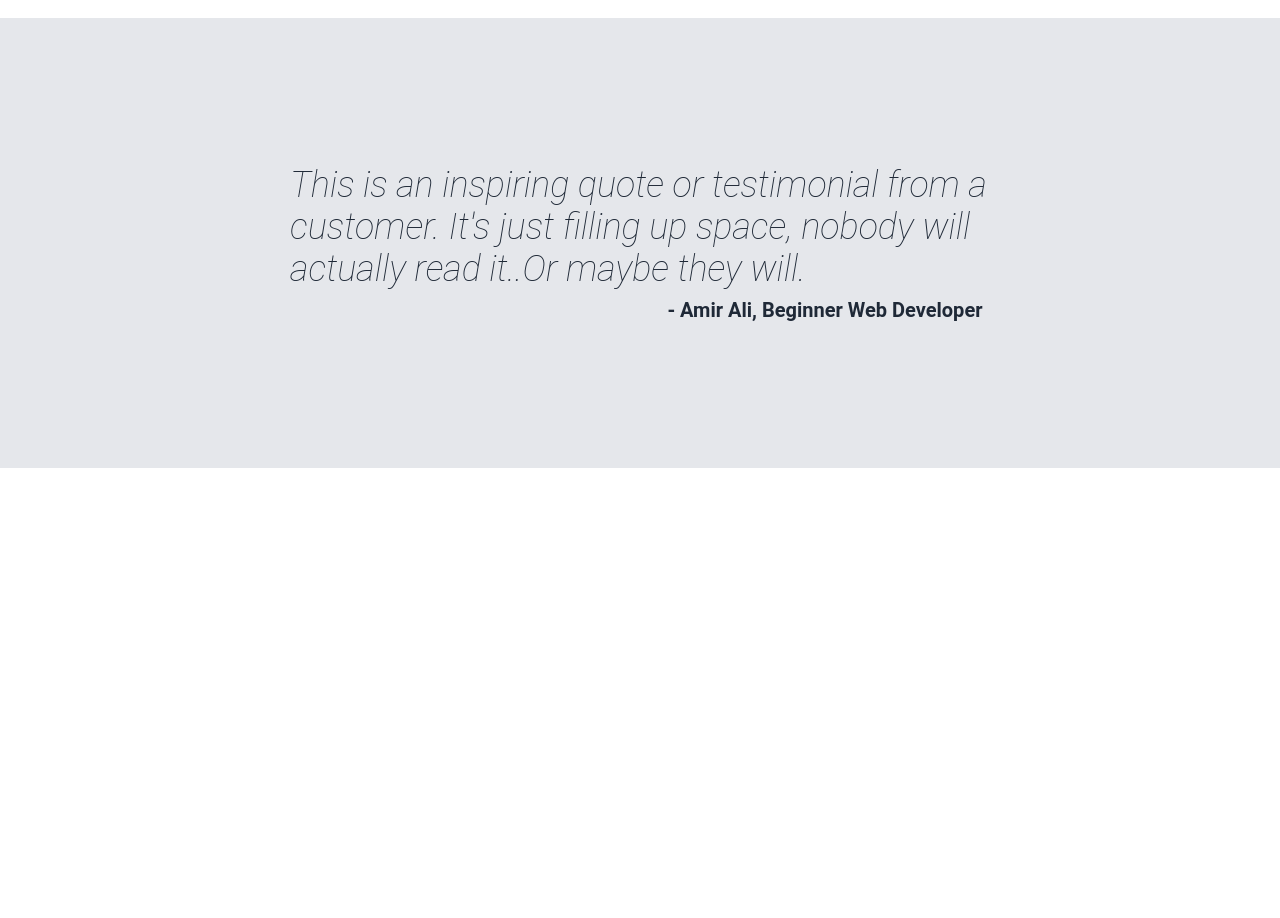
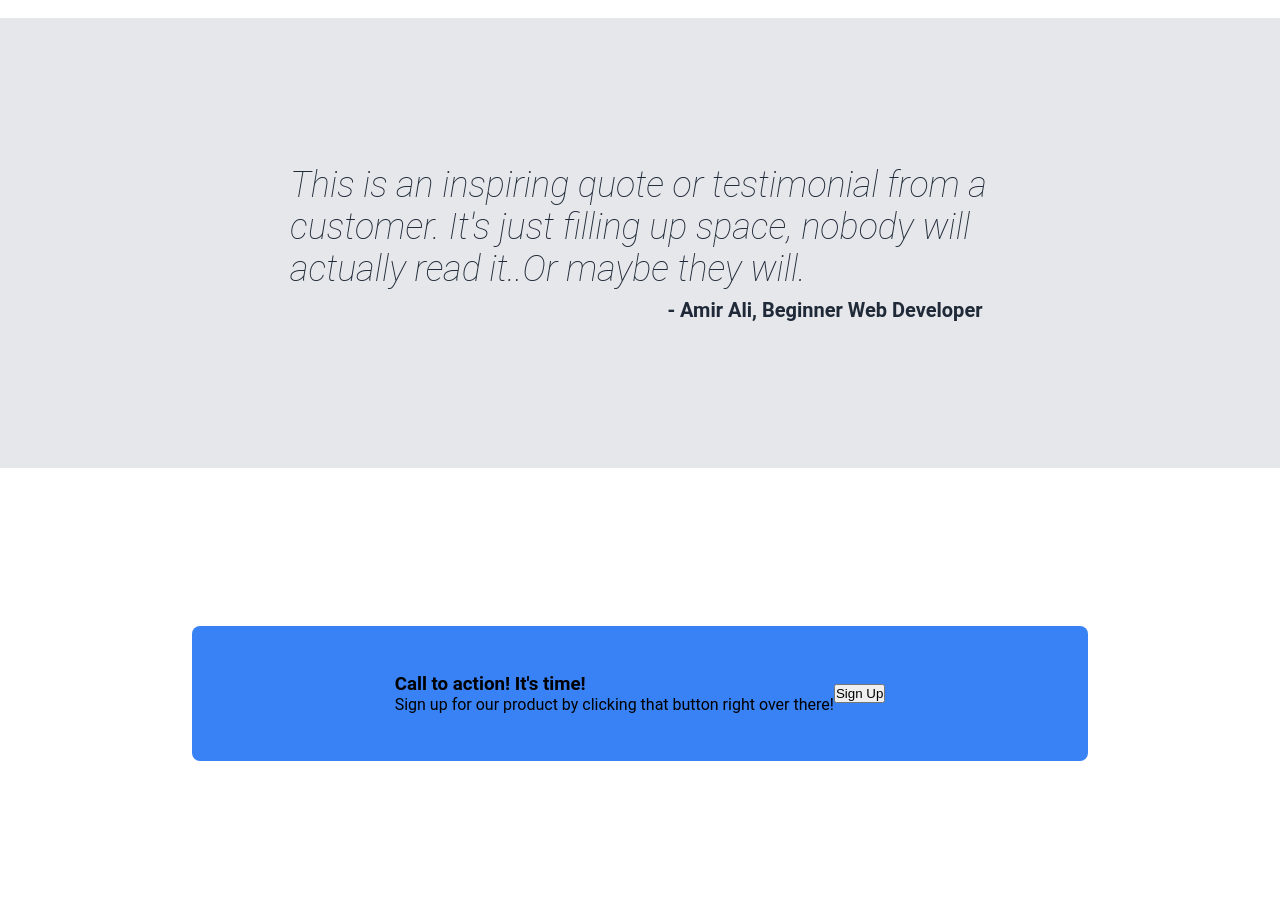
Before and after one commit to satele99/project-landing-page, a plain HTML site: page index.html in a window 1280 px wide. Shown: the part 792-1710 px from the top of the page. Before the commit the page ends 1260 px from the top, so only its background shows below. Drawn offline with Linux system fonts and the light colour scheme.

Commit message:
started structure of fourth section

```diff
--- a/index.html
+++ b/index.html
@@ -8,6 +8,7 @@
     <link rel="stylesheet" href="styles.css">
 </head>
 <body>
+    <div id="wrap">
         <header>
             <h1 class="logo">Header Logo</h1>
             <nav class="links">
@@ -61,7 +62,18 @@
                 <p>- Amir Ali, Beginner Web Developer</p>
             </div>
         </section>
-
+        <section class="fourth-section">
+            <div class="call-to-action">
+                <div id="right">
+                    <h3>Call to action! It's time!</h3>
+                    <p>Sign up for our product by clicking that button right over there!</p>
+                </div>
+                <div id="left">
+                    <button>Sign Up</button>
+                </div>
+            </div>
+        </section>
+    </div>
 
 </body>
 </html>
--- a/styles.css
+++ b/styles.css
@@ -11,7 +11,7 @@ body {
 }
 header {
     display: flex;
-    justify-content: space-between;
+    justify-content: space-around;
     align-items: center;
     padding: 16px 250px;
     background-color: #1f2937;
@@ -35,7 +35,7 @@ header a:hover {
 }
 main {
     display: flex;
-    justify-content: space-between;
+    justify-content: space-around;
     align-items: center;
     padding: 0px 250px;
     height: 300px;
@@ -82,7 +82,7 @@ main {
     flex-direction: column;
     justify-content: center;
     align-items: center;
-    width: 400px;
+    width: 300px;
     color: rgb(176, 178, 183, 1);
 }
 .more-info {
@@ -151,3 +151,22 @@ main {
     font-size: 20px;
     color: #1f2937;
 }
+.fourth-section {
+    height: 450px;
+    display: flex;
+    justify-content: center;
+    align-items: center;
+}
+.call-to-action {
+    height: 30%;
+    width: 70%;
+    background-color: #3882f6;
+    border-radius: 8px;
+    display: flex;
+    justify-content: center;
+    align-items: center;
+}
+.right {
+    display: flex;
+    flex-direction: column;
+}
```
